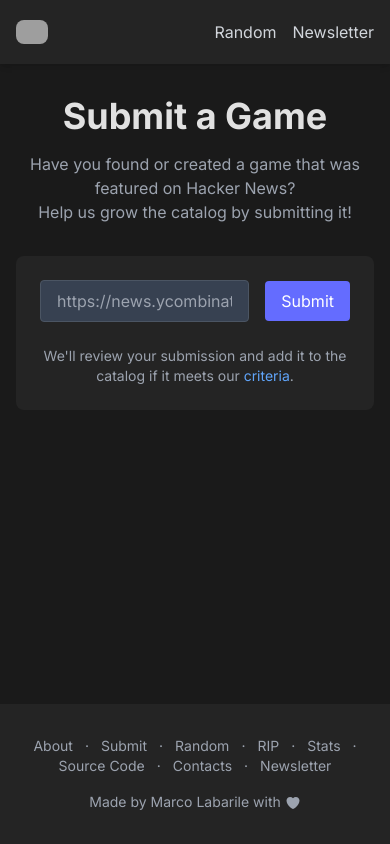
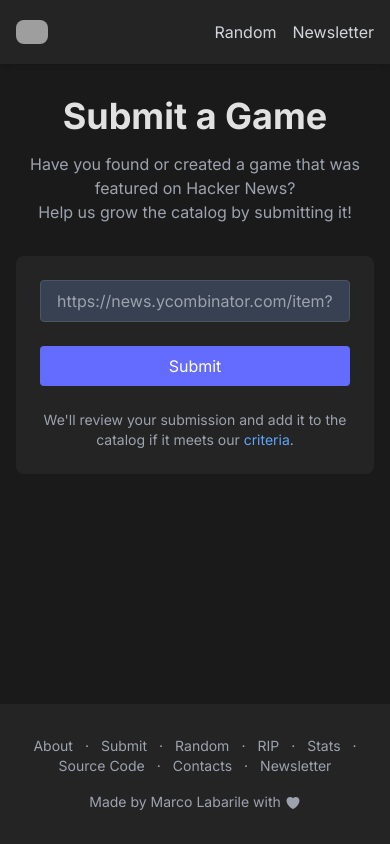
Before and after one commit to labarilem/hn-games, a Next.js app: page /submit in a window 390 px wide. Built offline with nearby package versions, Linux system fonts and the light colour scheme; grey boxes are pictures that could not be loaded.

Commit message:
place btns below inputs on mobile

```diff
--- a/src/components/KitNewsletterForm.tsx
+++ b/src/components/KitNewsletterForm.tsx
@@ -46,7 +46,7 @@ export default function KitNewsletterForm() {
       ) : (
         <form
           onSubmit={handleSubmit}
-          className="flex items-center gap-4 w-full"
+          className="flex flex-col sm:flex-row items-center gap-4 w-full"
         >
           <input
             type="email"
@@ -56,13 +56,13 @@ export default function KitNewsletterForm() {
             required
             value={email}
             onChange={(e) => setEmail(e.target.value)}
-            className="flex-1 px-4 py-2 rounded bg-gray-700 text-white border border-gray-600 focus:border-blue-500 focus:outline-none min-w-0"
+            className="flex-1 w-full px-4 py-2 rounded bg-gray-700 text-white border border-gray-600 focus:border-blue-500 focus:outline-none min-w-0"
           />
 
           <button
             type="submit"
             disabled={status === "loading"}
-            className="bg-[#646cff] text-white px-4 py-2 rounded hover:bg-[#747bff] transition-colors disabled:opacity-50 disabled:cursor-not-allowed relative"
+            className="bg-[#646cff] text-white px-4 py-2 rounded hover:bg-[#747bff] transition-colors disabled:opacity-50 disabled:cursor-not-allowed relative w-full sm:w-auto mt-2 sm:mt-0"
           >
             {status === "loading" ? (
               <>
--- a/src/components/SubmitGameForm.tsx
+++ b/src/components/SubmitGameForm.tsx
@@ -44,19 +44,19 @@ export function SubmitGameForm() {
       }}
       className="w-full"
     >
-      <div className="flex items-center gap-4">
+      <div className="flex flex-col sm:flex-row items-center gap-4 w-full">
         <input
           type="url"
           name="hnUrl"
           placeholder="https://news.ycombinator.com/item?id=..."
           pattern="https://news\.ycombinator\.com/item\?id=\d+"
           required
-          className="flex-1 px-4 py-2 rounded bg-gray-700 text-white border border-gray-600 focus:border-blue-500 focus:outline-none min-w-0"
+          className="flex-1 w-full px-4 py-2 rounded bg-gray-700 text-white border border-gray-600 focus:border-blue-500 focus:outline-none min-w-0"
         />
         <button
           type="submit"
           disabled={isLoading}
-          className="bg-[#646cff] text-white px-4 py-2 rounded hover:bg-[#747bff] transition-colors disabled:opacity-50 disabled:cursor-not-allowed relative"
+          className="bg-[#646cff] text-white px-4 py-2 rounded hover:bg-[#747bff] transition-colors disabled:opacity-50 disabled:cursor-not-allowed relative w-full sm:w-auto mt-2 sm:mt-0"
         >
           {isLoading ? (
             <>
```
